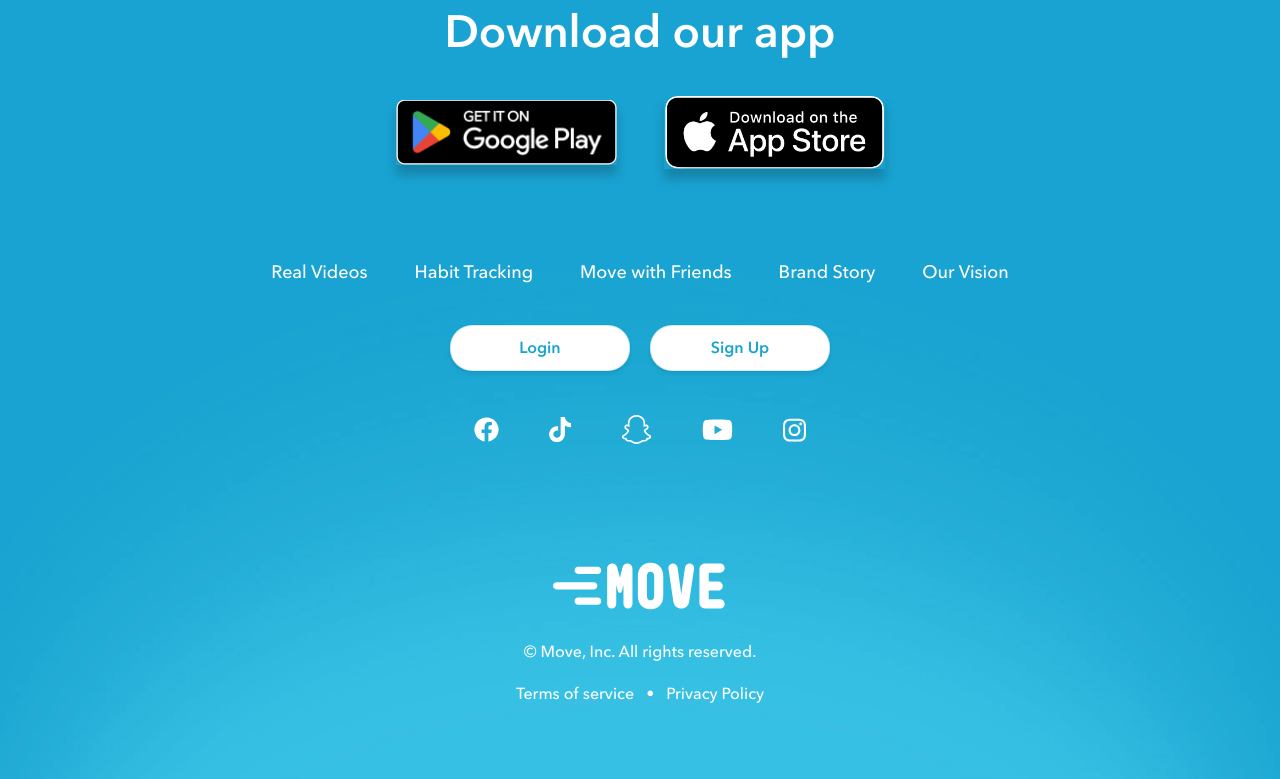
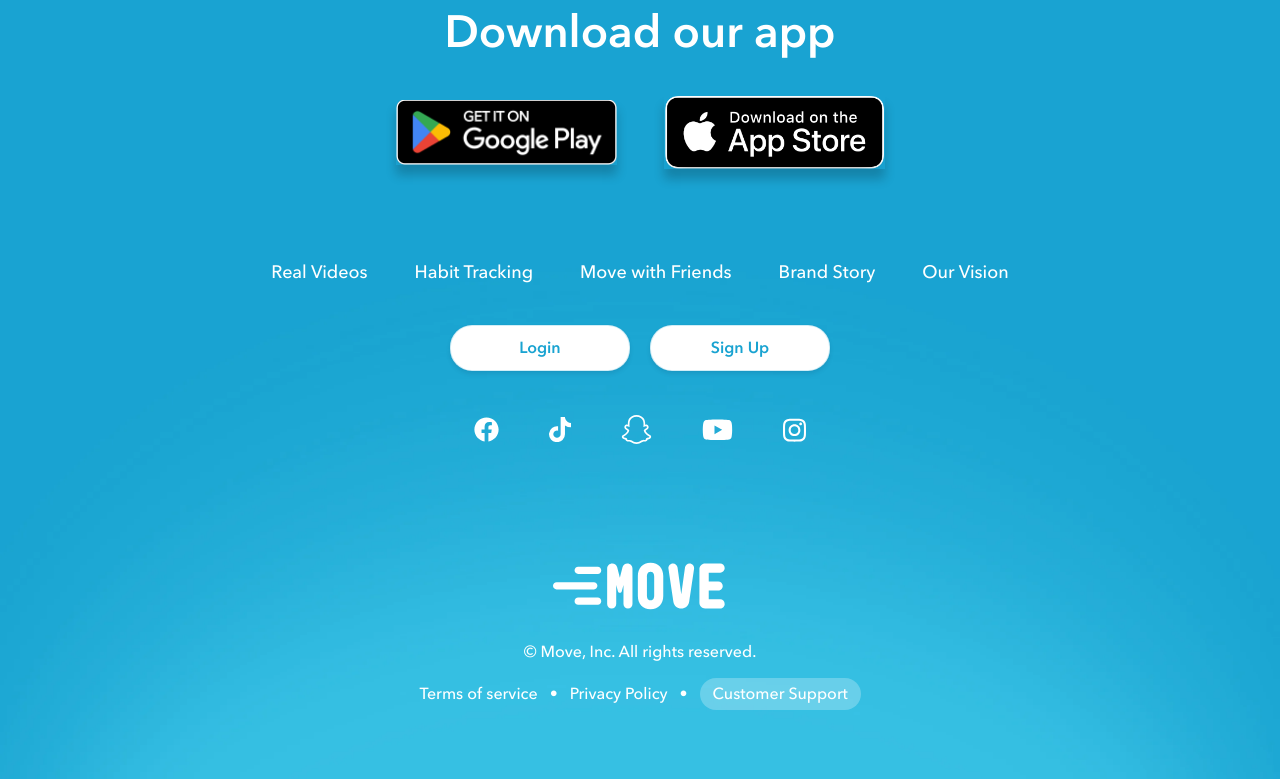
Before and after one commit to ASDF-Studio/JatieVip-Admin-Dashboard, a Next.js app: page /terms in a window 1280 px wide. Shown: the part 5942-6721 px from the top of the page. Built offline with nearby package versions, Linux system fonts and the light colour scheme.

Commit message:
added contact

```diff
--- a/src/ui/landing/hero.tsx
+++ b/src/ui/landing/hero.tsx
@@ -26,12 +26,6 @@ export const HeroSection: React.FC = (): React.ReactElement => {
 
       <div className="xl:max-w-[302px]  w-full hidden xl:flex" />
       <div className="max-w-[420px] px-5 flex items-end pb-[150px] sm:pb-0 sm:block w-full mx-auto mt-[92.5px] relative sm:max-w-[768px] sm:px-[41.5px] sm:mt-[81px] x:max-w-[1024px] x:px-[61.3px] x:mt-[81px] xl:px-0 xl:max-w-[900px] xl:mt-[80.5px] 2xl:max-w-[995px]  sm:min-h-[726px] xl:min-h-[718px] 2xl:min-h-[840px] overflow-hidden">
-        {/* <img
-          src="/assets/images/landing/phone.webp"
-          className="hidden sm:block absolute max-w-[420px] left-1/2 -translate-x-1/2 transform sm:translate-x-0 top-[258px] sm:max-w-[515px] sm:top-0 sm:-left-[82px] x:-left-[12px] xl:-left-[74px]
-           2xl:max-w-[602px] 2xl:-left-[118px] z-10"
-          alt="phone"
-        /> */}
 
         <div className="flex flex-col gap-[24.5px] sm:gap-[28px] xl:gap-4  sm:mb-0 z-10 sm:mt-[300px] x:mt-[300px] 2xl:mt-[400px]">
           <div className="flex flex-col">
--- a/src/ui/landing/layout/footer.tsx
+++ b/src/ui/landing/layout/footer.tsx
@@ -162,7 +162,8 @@ export const LandingFooter = React.forwardRef((props, ref) => {
           <Typography className="leading-[2] text-white x:mt-[25px]" variant="body2">
             © Move, Inc. All rights reserved.
           </Typography>
-          <div className="flex items-center gap-3 x:mt-[10px]">
+          <div className="flex items-center flex-col sm:flex-row sm:gap-3 x:mt-[10px]">
+            <div className="flex gap-3">
               <Link href="/terms">
                 <a>
                   <Typography className="leading-[2] text-white underline-offset-1 hover:underline" variant="body2">
@@ -181,6 +182,17 @@ export const LandingFooter = React.forwardRef((props, ref) => {
                 </a>
               </Link>
             </div>
+            <Typography className="leading-[2] text-white hidden sm:block" variant="body2">
+              •
+            </Typography>
+            <Link href="mailto:customerservice@movefit.com">
+              <a className="rounded-[16px] w-[161px] flex justify-center items-center h-[32px] bg-[rgba(255,255,255,0.25)]">
+                <Typography className="leading-[2] text-white" variant="body2">
+                  Customer Support
+                </Typography>
+              </a>
+            </Link>
+          </div>
         </div>
       </div>
     </div>
--- a/src/ui/landing/second-hero.tsx
+++ b/src/ui/landing/second-hero.tsx
@@ -12,7 +12,7 @@ const PhoneImage = () => {
       src={`${
         isReady ? (!isTablet ? '/assets/landing/hero-2/main-phone.webp' : '/assets/landing/hero-2/main.webp') : ''
       }`}
-      alt="phone front"
+      alt=""
       className="relative max-w-full sm:max-w-[688px] x:max-w-[900px] 2xl:max-w-[969px] bottom-[10px] sm:bottom-[50px]  x:bottom-[20px] 2xl:bottom-[40px] 5xl:bottom-[50px]"
     />
   )
```
Lines whose indentation alone changed are shown as unchanged.
